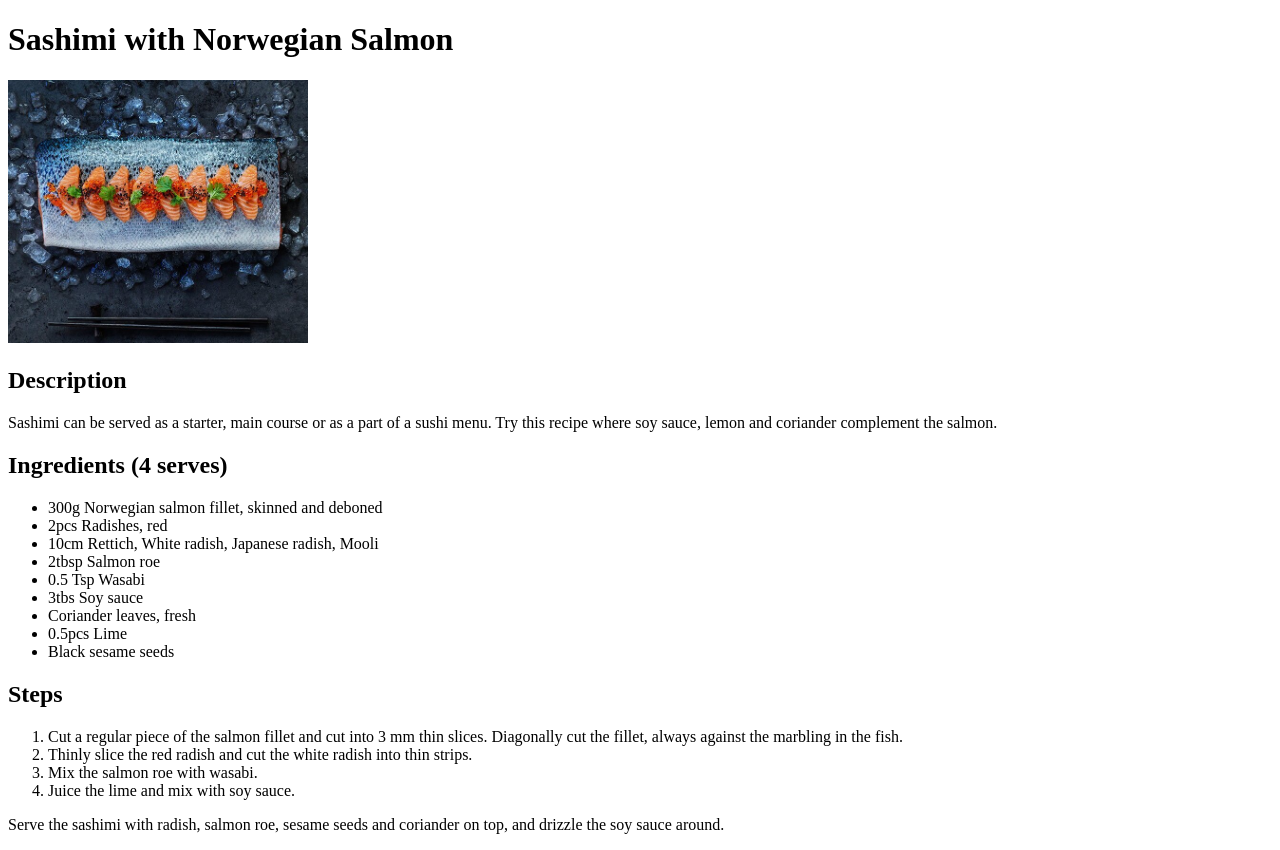
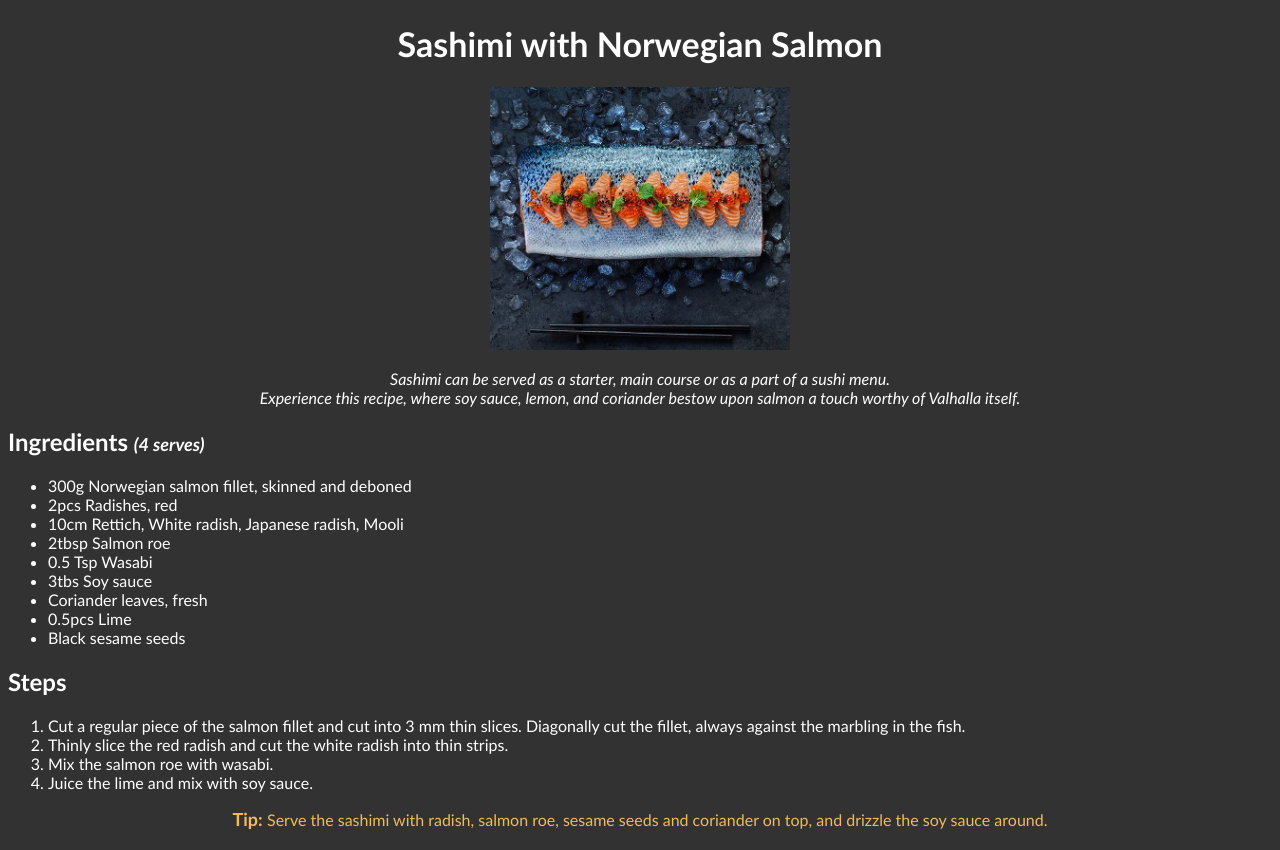
Before and after one commit to alexverdin/odin-recipes, a plain HTML site: page recipes/norwegian-sashimi.html in a window 1280 px wide. Drawn offline with Linux system fonts and the light colour scheme.

Commit message:
add styles.css to recipes

```diff
--- /dev/null
+++ b/css/styles.css
@@ -0,0 +1,32 @@
+* {
+    background-color: #323232;
+    color: #ffffff;
+    font-family: "Trebuchet MS", Verdana, sans-serif;
+    text-align: center;
+}
+
+.title-recipe {
+    font-size: 2.125em;
+}
+
+.ta-left{
+    text-align: left;
+}
+
+.ta-left li{
+    text-align: left;
+}
+
+.y-color{
+    color: #f1ba5a;
+}
+
+.hl-font {
+    font-weight: bold;
+    font-size: 1.125em;
+}
+
+.sm-font {
+    font-size: 0.75em;
+    font-style: italic;
+}
--- a/recipes/norwegian-sashimi.html
+++ b/recipes/norwegian-sashimi.html
@@ -2,17 +2,17 @@
 <html lang="en">
     <head>
         <meta charset="UTF-8">
+        <link rel="stylesheet" href="../css/styles.css">
         <title>Norwegian Sashimi</title>
     </head>
     <body>
-        <h1>Sashimi with Norwegian Salmon</h1>
+        <h1 class="title-recipe">Sashimi with Norwegian Salmon</h1>
         <img src="./img/norwegian-sashimi.jpg" alt="A serve of norwegian sashimi, on a plate made of literally fish" width="300">
 
-        <h2>Description</h2>
-        <p>Sashimi can be served as a starter, main course or as a part of a sushi menu. Try this recipe where soy sauce, lemon and coriander complement the salmon.</p>
+        <p><em>Sashimi can be served as a starter, main course or as a part of a sushi menu.<br>Experience this recipe, where soy sauce, lemon, and coriander bestow upon salmon a touch worthy of Valhalla itself.</em></p>
 
-        <h2>Ingredients (4 serves)</h2>
-        <ul>
+        <h2 class="ta-left">Ingredients <span class="sm-font">(4 serves)</span></h2>
+        <ul class="ta-left">
             <li>300g Norwegian salmon fillet, skinned and deboned</li>
             <li>2pcs Radishes, red</li>
             <li>10cm Rettich, White radish, Japanese radish, Mooli</li>
@@ -24,13 +24,16 @@
             <li>Black sesame seeds</li>
         </ul>
 
-        <h2>Steps</h2>
-        <ol>
+        <h2 class="ta-left">Steps</h2>
+        <ol class="ta-left">
             <li>Cut a regular piece of the salmon fillet and cut into 3 mm thin slices. Diagonally cut the fillet, always against the marbling in the fish.</li>
             <li>Thinly slice the red radish and cut the white radish into thin strips.</li>
             <li>Mix the salmon roe with wasabi.</li>
             <li>Juice the lime and mix with soy sauce.</li>
         </ol>
-        <p>Serve the sashimi with radish, salmon roe, sesame seeds and coriander on top, and drizzle the soy sauce around.</p>
+
+        <p class="y-color">
+            <span class="y-color hl-font">Tip: </span>Serve the sashimi with radish, salmon roe, sesame seeds and coriander on top, and drizzle the soy sauce around.
+        </p>
     </body>
 </html>
```
